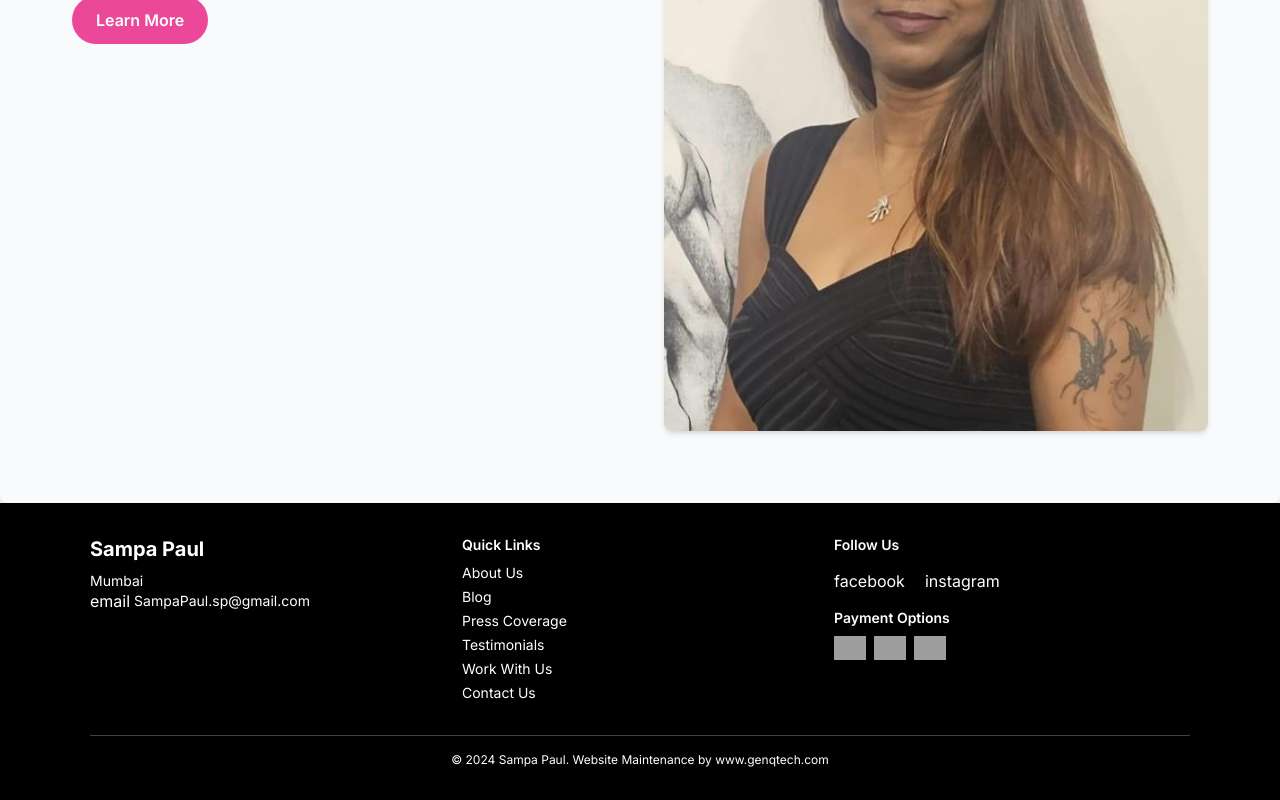
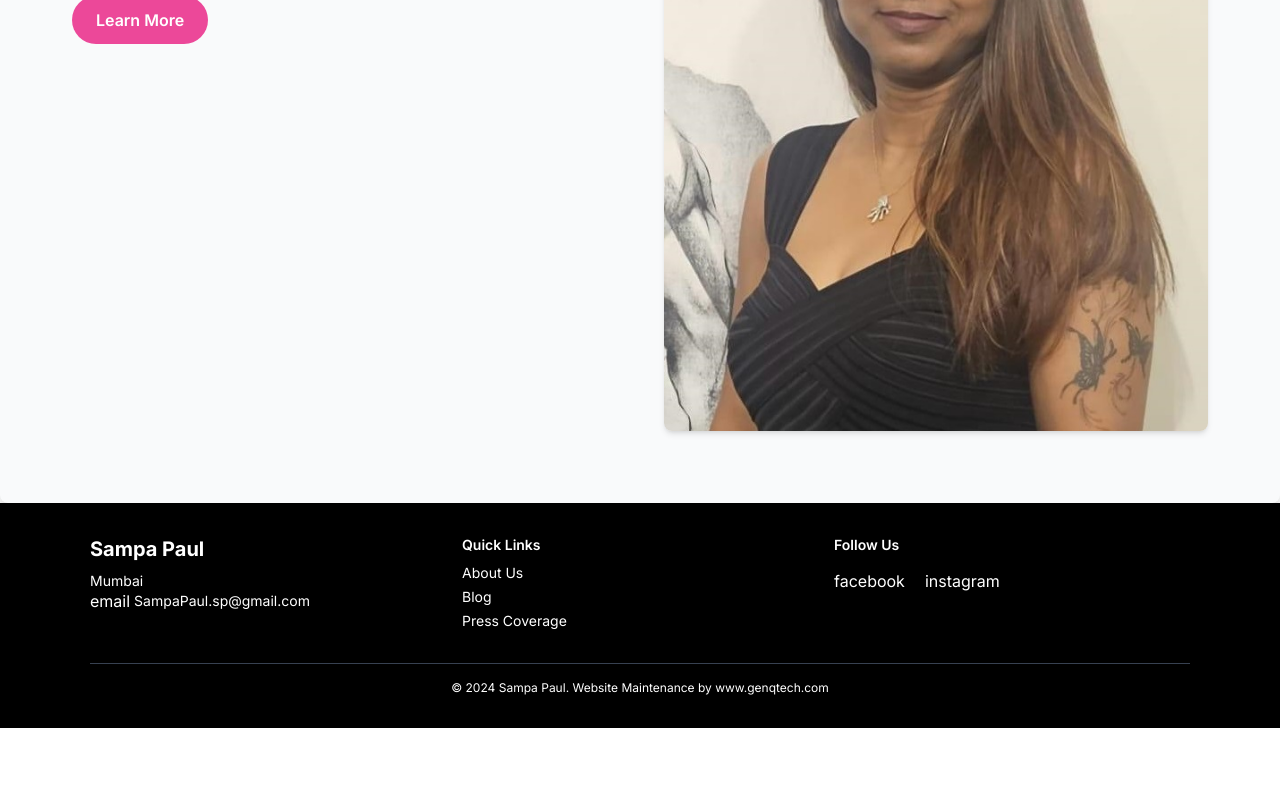
Before and after one commit to aryanisml/GenQTechArtWorks, a Svelte app: page / in a window 1280 px wide. Shown: the part 1684-2484 px from the top of the page. After the commit the page ends 2412 px from the top, so only its background shows below. Built offline with nearby package versions, Linux system fonts and the light colour scheme; grey boxes are pictures that could not be loaded.

Commit message:
Remove links

```diff
--- a/src/components/Footer.svelte
+++ b/src/components/Footer.svelte
@@ -28,9 +28,9 @@
                 <li><a href="/about" class="hover:underline focus:underline" aria-label="About Sampa Paul">About Us</a></li>
                 <li><a href="/blog" class="hover:underline focus:underline" aria-label="Sampa Paul Blog">Blog</a></li>
                 <li><a href="/press" class="hover:underline focus:underline" aria-label="Sampa Paul Press Coverage">Press Coverage</a></li>
-                <li><a href="/testimonials" class="hover:underline focus:underline" aria-label="Sampa Paul Testimonials">Testimonials</a></li>
+                <!-- <li><a href="/testimonials" class="hover:underline focus:underline" aria-label="Sampa Paul Testimonials">Testimonials</a></li>
                 <li><a href="/work-with-us" class="hover:underline focus:underline" aria-label="Work With Sampa Paul">Work With Us</a></li>
-                <li><a href="#/contact" class="hover:underline focus:underline" aria-label="Contact Sampa Paul">Contact Us</a></li>
+                <li><a href="#/contact" class="hover:underline focus:underline" aria-label="Contact Sampa Paul">Contact Us</a></li> -->
             </ul>
         </div>
 
@@ -38,20 +38,20 @@
         <div class="space-y-4">
             <h2 class="font-semibold mb-2">Follow Us</h2>
             <div class="flex justify-center md:justify-start space-x-4">
-                <a href="https://facebook.com" target="_blank" aria-label="Visit Sampa Paul on Facebook" rel="noopener noreferrer">
+                <a href="https://www.facebook.com/share/14yRF78Zvo/?mibextid=LQQJ4d" target="_blank" aria-label="Visit Sampa Paul on Facebook" rel="noopener noreferrer">
                     <span class="material-icons" aria-hidden="true">facebook</span>
                 </a>
-                <a href="https://instagram.com" target="_blank" aria-label="Visit Sampa Paul on Instagram" rel="noopener noreferrer">
+                <a href="https://www.instagram.com/sampa7730?igsh=aHVnZ245dW03eHhq" target="_blank" aria-label="Visit Sampa Paul on Instagram" rel="noopener noreferrer">
                     <span class="material-icons" aria-hidden="true">instagram</span>
                 </a>
             </div>
             <div class="mt-4">
-                <h2 class="font-semibold mb-2">Payment Options</h2>
+                <!-- <h2 class="font-semibold mb-2">Payment Options</h2>
                 <div class="flex justify-center md:justify-start space-x-2">
                     <img loading="lazy" src="https://www.gallerienvya.com/wp-content/uploads/2019/02/visa.png" alt="Visa payment accepted" class="w-8 h-auto" />
                     <img loading="lazy" src="https://www.gallerienvya.com/wp-content/uploads/2019/02/mastro-card.png" alt="MasterCard payment accepted" class="w-8 h-auto" />
                     <img  loading="lazy" src="https://www.gallerienvya.com/wp-content/uploads/2019/02/mastro.png" alt="Maestro payment accepted" class="w-8 h-auto" />
-                </div>
+                </div> -->
             </div>
         </div>
     </div>
```
